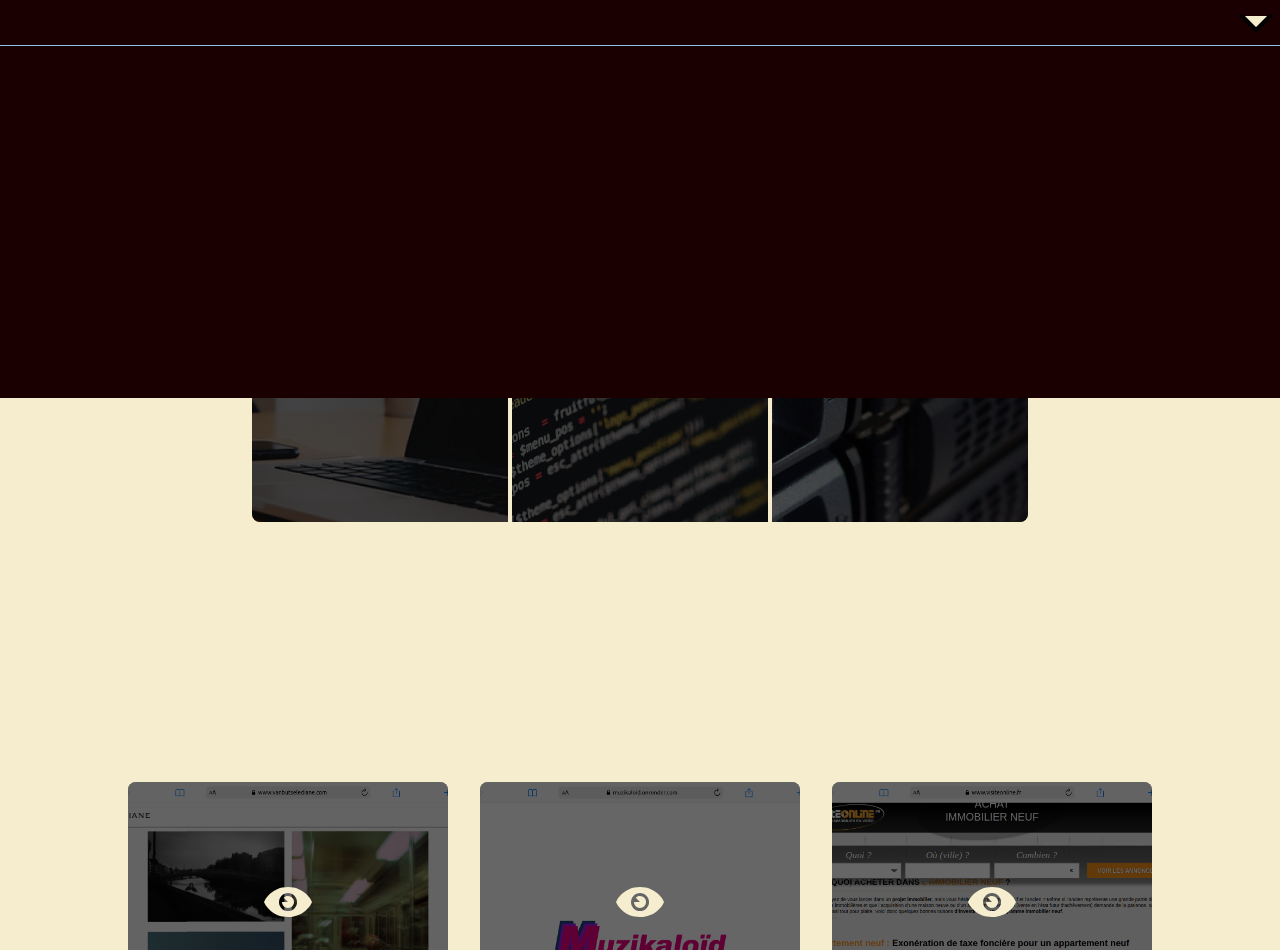
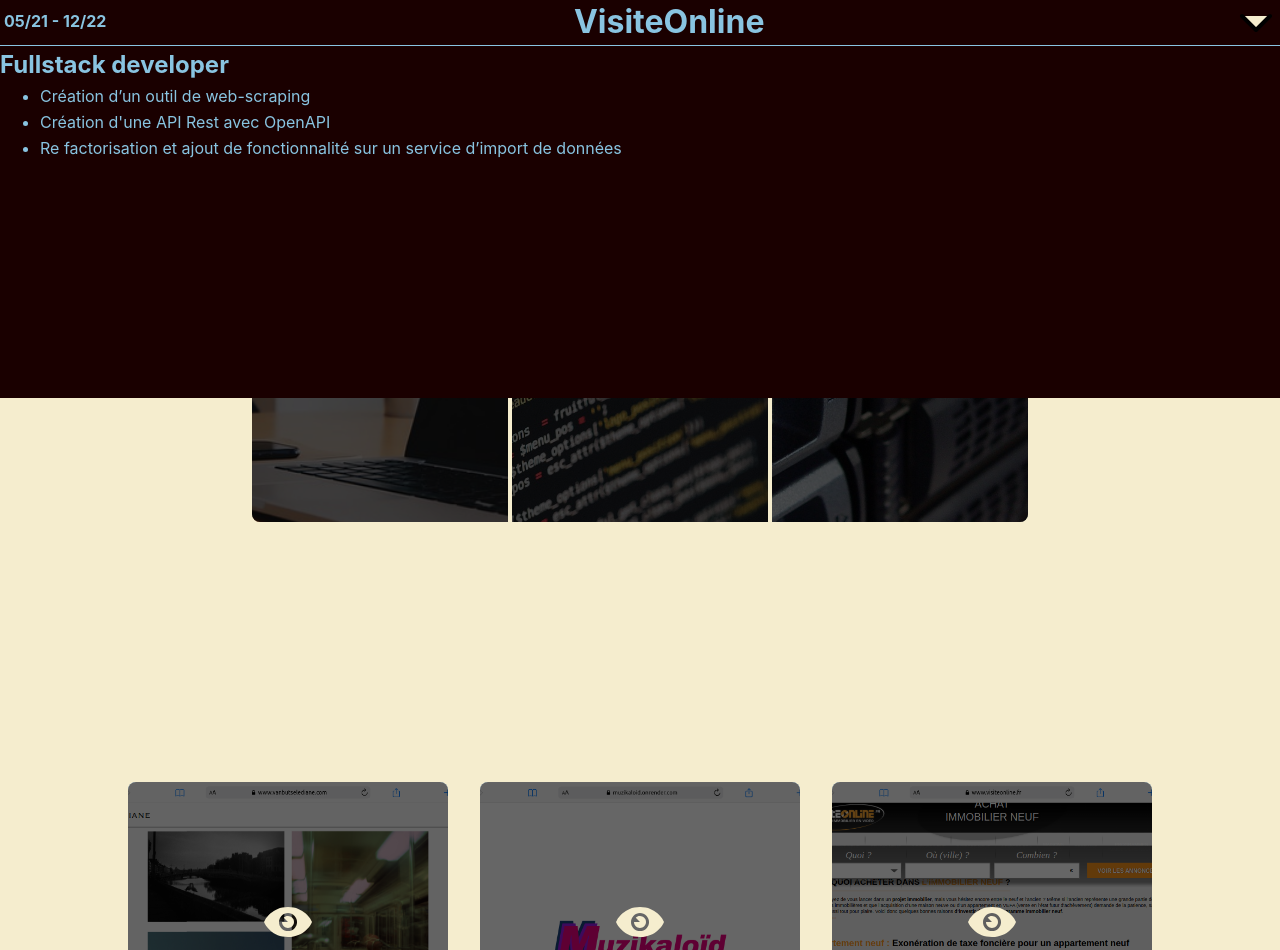
Before and after one commit to victorbusta/portfolio_front, a Vue app: page / in a window 1280 px wide. Shown: the part 802-1752 px from the top of the page. Built offline with nearby package versions, Linux system fonts and the light colour scheme.

Commit message:
finished project

```diff
--- a/src/assets/base.css
+++ b/src/assets/base.css
@@ -18,7 +18,8 @@
 
   --color-heading: var(--vt-c-black-bis);
   --color-text: var(--vt-c-black);
-  --color-hover: var(--vt-c-black-soft);
+  --color-hover: var(--vt-c-white-soft);
+
 }
 
 @media (prefers-color-scheme: dark) {
@@ -29,7 +30,8 @@
 
     --color-heading: var(--vt-c-white);
     --color-text: var(--vt-c-white-bis);
-    --color-hover: var(--vt-c-white-soft);
+    --color-hover: var(--vt-c-black-soft);
+
   }
 }
 
--- a/src/components/ProjectModal.vue
+++ b/src/components/ProjectModal.vue
@@ -1,18 +1,45 @@
 <script setup lang="ts">
 import IconChevron from '@/components/icons/IconChevron.vue';
-import { ref } from 'vue';
+import IconLink from './icons/IconLink.vue';
+import { inject, ref } from 'vue';
 
-const props = defineProps({
-  title: ref,
-})
+const lang = ref(inject('lang'));
 
-const closeModal = () => document.querySelector('#project-modal')?.classList.remove('active-modal');
+const props = defineProps<{
+  title: string,
+  date: string,
+  job: {fr: string, eng: string},
+  tasks: {fr: string[], eng: string[]},
+  links: {label: string, link: string}[],
+}>()
+
+const emit = defineEmits<{
+  (e: 'closeModal'): void
+}>()
+
+const closeModalEmit = () => emit('closeModal');
 </script>
 
 <template>
   <div id="project-modal">
     <div id="modal-header">
-      <IconChevron @click="closeModal"/>
+      <h2>{{ date }}</h2>
+      <h1>{{ props.title }}</h1>
+      <IconChevron @click="closeModalEmit"/>
+    </div>
+    <h1>{{ lang === 'fr' ? job.fr : job.eng }}</h1>
+    <div id="modal-content">
+      <ul>
+        <li v-for="task in (lang === 'fr' ? tasks.fr : tasks.eng)" :key="task">{{ task }}</li>
+      </ul>
+      <ul id="modal-links">
+        <li v-for="link in links" :key="link.label">
+          <a :href="link.link" target="_blank">
+            <IconLink/>
+            <h2>{{ link.label }}</h2>
+          </a>
+        </li>
+      </ul>
     </div>
   </div>
 </template>
@@ -23,6 +50,7 @@ const closeModal = () => document.querySelector('#project-modal')?.classList.rem
   height: 50vh;
   width: 100vw;
   top: 100%;
+  left: 0;
   background-color: var(--color-heading);
   z-index: 2;
   display: flex;
@@ -39,6 +67,63 @@ const closeModal = () => document.querySelector('#project-modal')?.classList.rem
   height: 48px;
   border-bottom: solid 1px var(--color-background-bis);
   display: flex;
-  justify-content: end;
+  justify-content: space-between;
+  align-items: center;
+}
+
+#modal-header > h1 {
+  text-align: center;
+  color: var(--color-background-bis);
+  font-weight: bolder;
+  font-size: 32px;
+}
+
+#modal-header > h2 {
+  text-align: center;
+  color: var(--color-background-bis);
+  font-weight: bolder;
+  font-size: 16px;
+  white-space: pre;
+  margin-left: 4px;
+}
+
+#project-modal > h1 {
+  color: var(--color-background-bis);
+  font-weight: bolder;
+  font-size: 24px;
+}
+
+#modal-content {
+  width: 100%;
+  height: 100%;
+  display: flex;
+  justify-content: space-between;
+}
+
+ul {
+  color: var(--color-background-bis);
+  font-size: 16px;
+  width: 50%;
+}
+
+#modal-links{
+  list-style-type: none;
+  display: flex;
+  flex-direction: column;
+  align-items: end;
+  margin-right: 8px;
+  width: fit-content;
+}
+
+#modal-links > li > a {
+  color: var(--color-background-bis);
+  display: flex;
+  width: fit-content;
+  align-items: center;
+  text-decoration: underline;
+}
+
+a:hover {
+  background: var(--color-hover);
 }
 </style>
--- /dev/null
+++ b/src/components/icons/IconLink.vue
@@ -0,0 +1,14 @@
+<template>
+  <svg viewBox="0 0 24 24" xmlns="http://www.w3.org/2000/svg">
+    <path
+      d="M7.7574 10.5858L4.92897 13.4142C3.7574 14.5858 3.7574 16.4853 4.92897 17.6569L6.34319 19.0711C7.51476 20.2427 9.41425 20.2427 10.5858 19.0711L13.4143 16.2427M9.87873 14.1214L14.1214 9.87873M10.5858 7.7574L13.4142 4.92897C14.5858 3.7574 16.4853 3.7574 17.6569 4.92897L19.0711 6.34319C20.2427 7.51476 20.2427 9.41425 19.0711 10.5858L16.2427 13.4143"
+    stroke-width="2" stroke-linecap="round" stroke-linejoin="round"></path>
+  </svg>
+</template>
+
+<style scoped>
+svg {
+  stroke: var(--color-background-bis);
+  width: 32px;
+}
+</style>
--- a/src/views/AboutView.vue
+++ b/src/views/AboutView.vue
@@ -1,5 +1,5 @@
 <script setup lang="ts">
-import { inject, onMounted, ref, watch } from 'vue';
+import { inject, ref } from 'vue';
 
 const lang = ref(inject('lang'));
 
@@ -22,7 +22,7 @@ const displayCard = (e: Event) => {
   <main>
     <p v-if="lang === 'fr'">
       Bonjour !<br>
-      Je m'appelle <span>Victor Santos</span>, un développeur passionné résidant à Paris.<br>
+      Je m'appelle <span>Victor Santos</span>, je suis un développeur passionné résidant à Paris.<br>
       En quête de perfection, je cherche toujours à améliorer et partager mes compétences.
     </p>
     <p v-else>
--- a/src/views/ProjectView.vue
+++ b/src/views/ProjectView.vue
@@ -2,28 +2,45 @@
 import IconEye from '@/components/icons/IconEye.vue';
 import Modal from '@/components/ProjectModal.vue';
 import { delay } from '@/utils.anim';
-import { onMounted, ref } from 'vue';
 
-const modalTitle = ref('');
+let carousselItem: HTMLElement | null = null;
 
-const openModal = async () => {
-  document.querySelector('#project-modal')?.classList.remove('active-modal');
+const openModal = async (e: Event) => {
+  const element = e.currentTarget as HTMLElement;
+
+  if (carousselItem !== null) {
+    carousselItem.parentElement?.parentElement?.querySelector('#project-modal')?.classList.remove('active-modal');
+    carousselItem.parentElement?.classList.remove('active-item');
     await delay(200);
-  document.querySelector('#project-modal')?.classList.add('active-modal');
   }
 
+  if (carousselItem !== element) {
+    element.parentElement?.parentElement?.querySelector('#project-modal')?.classList.add('active-modal');
+    element.parentElement?.classList.add('active-item');
+    carousselItem = element;
+  } else {
+    carousselItem = null;
+  }
+}
+
+const closeModal = () => {
+  carousselItem?.parentElement?.parentElement?.querySelector('#project-modal')?.classList.remove('active-modal');
+  carousselItem?.parentElement?.classList.remove('active-item');
+  carousselItem = null;
+}
 </script>
 
 <template>
   <main>
     <div id="caroussel">
 
-      <div id="caroussel-item" @click="openModal">
-        <IconEye/>
+      <div id="caroussel-item">
+        <div id="item-wrapper">
           <div id="item-img">
             <img src="../../public/vanbutsele_web.png" alt="">
           </div>
-        <div id="item-content">
+          <div id="item-content" @click="openModal">
+            <IconEye/>
             <div id="item-title">
               <h2>04/2023<br>06/2023</h2>
               <h1>VanButsele</h1>
@@ -31,12 +48,40 @@ const openModal = async () => {
           </div>
         </div>
 
-      <div id="caroussel-item" @click="openModal">
-        <IconEye/>
+        <Modal
+          @closeModal="closeModal"
+          title="VanButsele"
+          date="04/23 - 06/23"
+          :job="{
+            fr: 'Développeur fullstack',
+            eng: 'Fullstack developer'
+          }"
+          :tasks="{
+            fr: [
+              'Création d’un site de vente de photo',
+              'Conception et réalisation du front-end',
+              'Conception et réalisation d\'une API REST avec OpenApi',
+            ],
+            eng: [
+              'Creation of a photo sales website',
+              'Design and implementation of a REST API with OpenApi',
+              'Conception et réalisation d\'une API REST avec OpenApi',
+            ]
+          }"
+          :links="[
+            { label: 'Front-end', link: 'https://www.vanbutselediane.com/' },
+            { label: 'Back-end', link: 'https://diane-eshop.onrender.com/api' },
+          ]"
+        />
+      </div>
+
+      <div id="caroussel-item">
+        <div id="item-wrapper">
           <div id="item-img">
             <img src="../../public/muzikaloid_web.png" alt="">
           </div>
-        <div id="item-content">
+          <div id="item-content" @click="openModal" @closeModal="closeModal">
+            <IconEye/>
             <div id="item-title">
               <h2>02/2023<br>06/2023</h2>
               <h1>Muzikaloid</h1>
@@ -44,12 +89,41 @@ const openModal = async () => {
           </div>
         </div>
 
-      <div id="caroussel-item" @click="openModal">
-        <IconEye/>
+        <Modal
+          @closeModal="closeModal"
+          title="Muzikaloid"
+          date="02/23 - 06/23"
+          :job="{
+            fr: 'Développeur fullstack',
+            eng: 'Fullstack developer'
+          }"
+          :tasks="
+          {
+            fr:           [
+              'Création d’un forum sur la synthèse analogique musical',
+              'Conception d\'une API Rest avec OpenAPI',
+              'Conception du front-end'
+            ],
+            eng: [
+              'Création d’un forum sur la synthèse analogique musical',
+              'Conception d\'une API Rest avec OpenAPI',
+              'Conception du front-end'
+            ]
+          }"
+          :links="[
+            { label: 'Front-end', link: 'https://muzikaloid.onrender.com/' },
+          ]"
+        />
+      </div>
+
+      <div id="caroussel-item">
+        <div id="item-wrapper">
           <div id="item-img">
             <img src="../../public/visiteonline.png" alt="">
           </div>
-        <div id="item-content">
+          <div id="item-content" @click="openModal" @closeModal="closeModal">
+            <IconEye/>
+
             <div id="item-title">
               <h2>05/2021<br>12/2022</h2>
               <h1>VisiteOnline</h1>
@@ -57,9 +131,32 @@ const openModal = async () => {
           </div>
         </div>
 
+        <Modal
+          @closeModal="closeModal"
+          title="VisiteOnline"
+          date="05/21 - 12/22"
+          :job="{
+            fr: 'Développeur fullstack',
+            eng: 'Fullstack developer'
+          }"
+          :tasks="{
+            fr: [
+              'Création d’un outil de web-scraping',
+              'Création d\'une API Rest avec OpenAPI',
+              'Re factorisation et ajout de fonctionnalité sur un service d’import de données'
+            ],
+            eng: [
+              'Création d’un outil de web-scraping',
+              'Création d\'une API Rest avec OpenAPI',
+              'Re factorisation et ajout de fonctionnalité sur un service d’import de données'
+            ]
+          }"
+          :links="[]"
+        />
       </div>
 
-    <Modal/>
+    </div>
+
   </main>
 </template>
 
@@ -79,15 +176,24 @@ main {
 #caroussel-item {
   position: relative;
   width: 25vw;
-  height: 30vh;
-  background-color: black;
+  height: 35vh;
+  background-color: var(--color-background-bis);
   margin:  32px 16px 16px 16px;
   border-radius: 8px;
 }
 
-#caroussel-item > svg {
+#item-wrapper {
+  height: 100%;
+  width: 100%;
+  transition: transform 200ms ease-in-out;
+}
+
+.active-item {
+  transform: translate(8px, -8px);
+}
+
+#item-content > svg {
   position: absolute;
-  z-index: 2;
   top: 50%;
   left: 50%;
   transform: translate(-50%, -50%);
@@ -98,7 +204,7 @@ main {
   height: 100%;
   width: 100%;
   overflow: hidden;
-  border-radius: 8px 8px 0 0;
+  border-radius: 8px;
   display: flex;
   justify-content: center;
   align-items: start;
@@ -113,9 +219,9 @@ img {
   position: relative;
   width: 100%;
   height: 100%;
-  background-color: rgba(0, 0, 0, 0.6);
+  background-color: rgba(0, 0, 0, 0.6);  border-radius: 0 0 8px 8px;
   z-index: 1;
-  border-radius: 8px 8px 0 0;
+  border-radius: 8px;
   display: flex;
   align-items: end;
 }
@@ -126,7 +232,6 @@ img {
   width: 100%;
   background-color: var(--vt-c-black-bis);
   border-radius: 0 0 8px 8px;
-  transform: translateY(100%);
   padding: 0 8px;
   display: flex;
   align-items: center;
@@ -155,7 +260,6 @@ img {
   #item-title {
     height: 20%;
     width: 100%;
-    border-radius: 0 0 8px 8px;
     transform: translateY(0%);
   }
 
@@ -163,11 +267,6 @@ img {
     width: 60vw;
     height: 30vh;
   }
-
-  /* img {
-    height: 100%;
-    width: auto;
-  } */
 }
 
 @media (max-width: 425px) {
```
Lines whose indentation alone changed are shown as unchanged.
